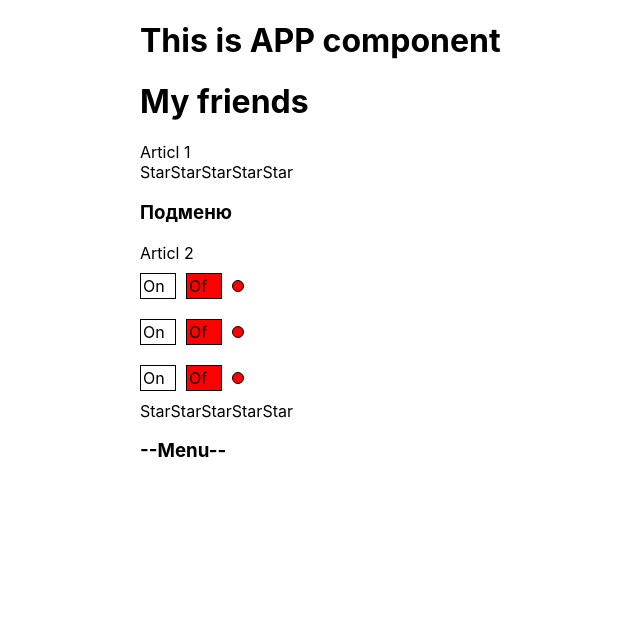
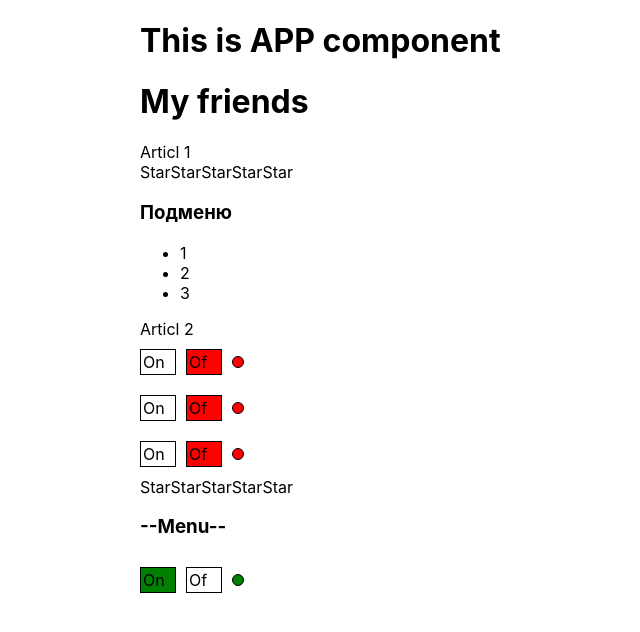
Before and after one commit to RSKorolev/React-kabzda, a React (Create React App) app: page / in a window 1280 px wide. Shown: the top 632 px of the page, without its empty margins (300-940 px from the left). Built offline with nearby package versions, Linux system fonts and the light colour scheme.

Commit message:
added ControlledOnOff

```diff
--- a/src/App.tsx
+++ b/src/App.tsx
@@ -5,10 +5,12 @@ import { OnOff } from './components/OnOff/OnOff';
 import Rating, { RaitingValueType } from './components/Rating/Rating';
 import UncontrolleRating from './components/UncontrolleRating/UncontrolleRating';
 import { UncontrolledAccordion } from './components/UncontrolledAccordion copy/UncontrolledAccordion';
+import { ControlledOnOff } from './components/ControlledOnOff/ControlledOnOff';
 
 function App() {
     const [raitingValue, setRaitingValue] = useState<RaitingValueType>(0);
-    const [accordionCollapsed, setCollapsed] = useState(true);
+    const [accordionCollapsed, setCollapsed] = useState(false);
+    const [switchOn, setSwitchOn] = useState(true);
     return (
         <div className={'App'}>
             <PageTitle title={'This is APP component'} />
@@ -29,6 +31,7 @@ function App() {
             <OnOff on={true} />
             <UncontrolleRating />
             <UncontrolledAccordion title={'--Menu--'} />
+            <ControlledOnOff on={switchOn} onChange={setSwitchOn} />
         </div>
     );
 }
--- /dev/null
+++ b/src/components/ControlledOnOff/ControlledOnOff.tsx
@@ -0,0 +1,53 @@
+import { useState } from 'react';
+
+type OnOffPropsType = {
+    on: boolean;
+    onChange: (on: boolean) => void;
+};
+
+export const ControlledOnOff = (props: OnOffPropsType) => {
+    //
+    const onStyles = {
+        width: '30px',
+        height: '20px',
+        border: '1px solid black',
+        padding: '2px',
+        display: 'inline-block',
+        backgroundColor: props.on ? 'green' : 'white',
+    };
+
+    const offStyles = {
+        width: '30px',
+        height: '20px',
+        border: '1px solid black',
+        padding: '2px',
+        display: 'inline-block',
+        margin: '10px',
+        backgroundColor: props.on ? 'white' : 'red',
+    };
+
+    const indicatorStyles = {
+        width: '10px',
+        height: '10px',
+        borderRadius: '15px',
+        border: '1px solid black',
+        display: 'inline-block',
+        backgroundColor: props.on ? 'green' : 'red',
+    };
+    return (
+        <div>
+            <div
+                style={onStyles}
+                onClick={() => {
+                    props.onChange(true);
+                }}
+            >
+                On
+            </div>
+            <div style={offStyles} onClick={() => props.onChange(false)}>
+                Of
+            </div>
+            <div style={indicatorStyles}></div>
+        </div>
+    );
+};
```
